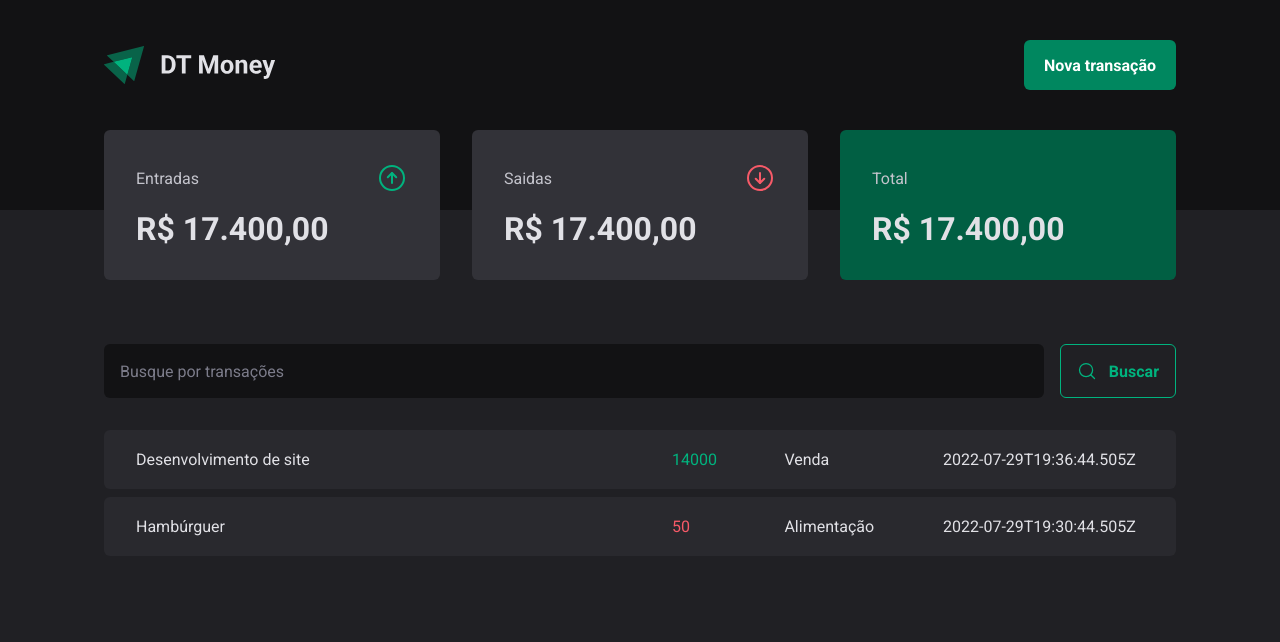
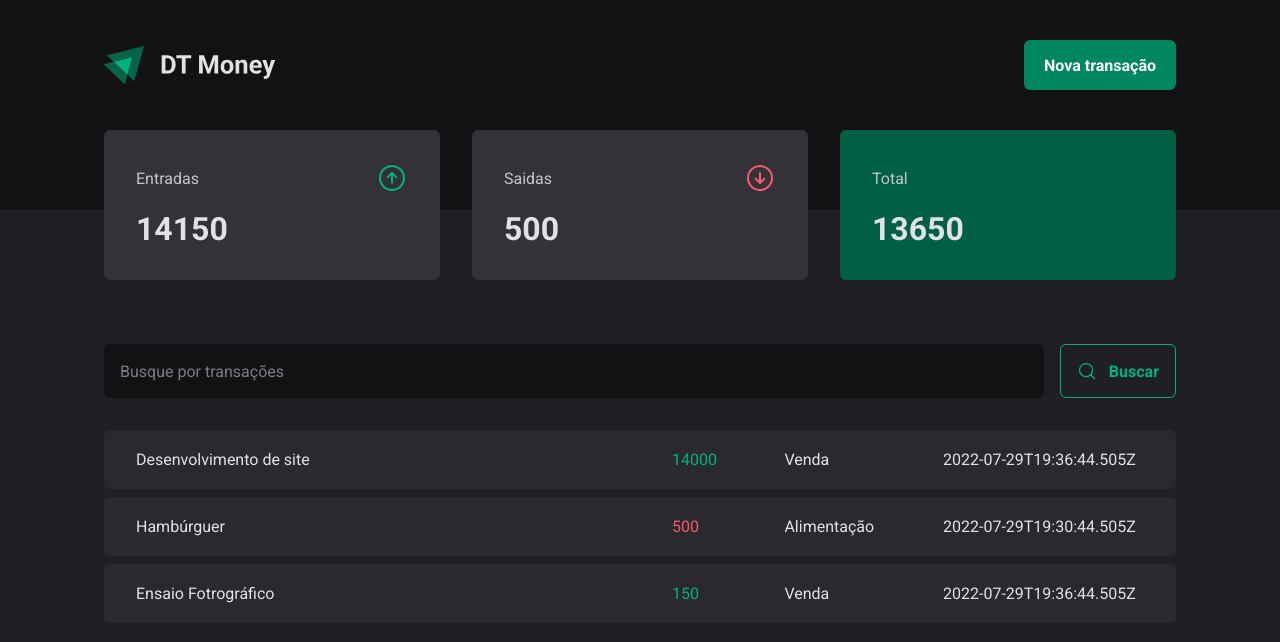
Before and after one commit to LeticiaRosa/03-Dt-Money, a React (Vite) app: page / in a window 1280 px wide. Shown: the top 642 px of the page. Built offline with nearby package versions, Linux system fonts and the light colour scheme; data requests are answered from the project's data file.

Commit message:
Calculating summary

```diff
--- a/server.json
+++ b/server.json
@@ -13,8 +13,16 @@
       "description": "Hambúrguer",
       "type": "outcome",
       "category": "Alimentação",
-      "price": 50,
+      "price": 500,
       "createdAt": "2022-07-29T19:30:44.505Z"
+    },
+    {
+      "id": 3,
+      "description": "Ensaio Fotrográfico",
+      "type": "income",
+      "category": "Venda",
+      "price": 150,
+      "createdAt": "2022-07-29T19:36:44.505Z"
     }
   ]
 }
--- a/src/components/Summary/index.tsx
+++ b/src/components/Summary/index.tsx
@@ -1,8 +1,30 @@
 import { ArrowCircleDown, ArrowCircleUp, CurrencyDollar } from "phosphor-react";
 import { SummaryCard, SummaryContainer } from "./styles";
+import { TransactionContext } from "../../contexts/TransactionsContext";
+import { useContext } from "react";
 
 
 export function Summary() {
+  const { transactions } = useContext(TransactionContext);
+
+  const summary = transactions.reduce(
+    (acc, transaction) => {
+      if (transaction.type === 'income') {
+        acc.income += transaction.price;
+        acc.total += transaction.price;
+      } else {
+        acc.outcome += transaction.price;
+        acc.total -= transaction.price;
+      }
+
+      return acc;
+    },
+    {
+      income: 0,
+      outcome: 0,
+      total: 0,
+    },
+  );
   return (
     <SummaryContainer>
       <SummaryCard>
@@ -10,21 +32,21 @@
           <span>Entradas</span>
           <ArrowCircleUp size={32} color='#00b37e' />
         </header>
-        <strong>R$ 17.400,00</strong>
+        <strong>{summary.income}</strong>
       </SummaryCard>
       <SummaryCard>
         <header>
           <span>Saidas</span>
           <ArrowCircleDown size={32} color='#f75A68' />
         </header>
-        <strong>R$ 17.400,00</strong>
+        <strong>{summary.outcome}</strong>
       </SummaryCard>
       <SummaryCard $variant="green">
         <header>
           <span>Total</span>
           <CurrencyDollar size={32} color='#fffff' />
         </header>
-        <strong>R$ 17.400,00</strong>
+        <strong>{summary.total}</strong>
       </SummaryCard>
     </SummaryContainer>
   )
--- a/src/contexts/TransactionsContext.tsx
+++ b/src/contexts/TransactionsContext.tsx
@@ -9,16 +9,20 @@
   createdAt: string;
 }
 
+
 interface TransactionContextType {
-  transactions: Transaction[]
+  transactions: Transaction[],
 }
 interface TransactionsProviderProps {
   children: ReactNode; // qualquer elemento/component/text/numero válido no react
 }
+
 export const TransactionContext = createContext({} as TransactionContextType)
 
 export function TransactionsProvider({ children }: TransactionsProviderProps) {
   const [transactions, setTransactions] = useState<Transaction[]>([])
+
+
 
   async function loadTransactions() {
     const response = await fetch('http://localhost:3333/transactions')
```
